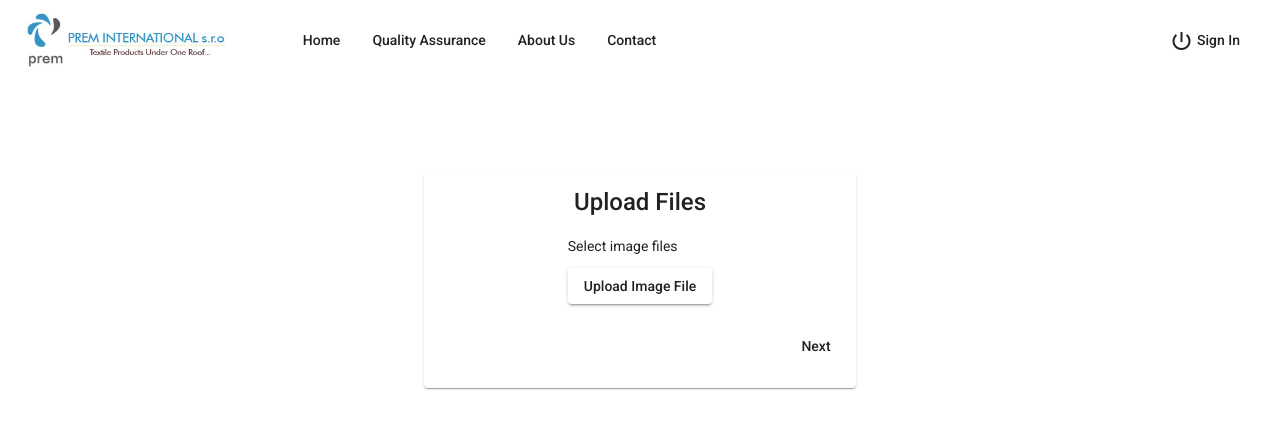
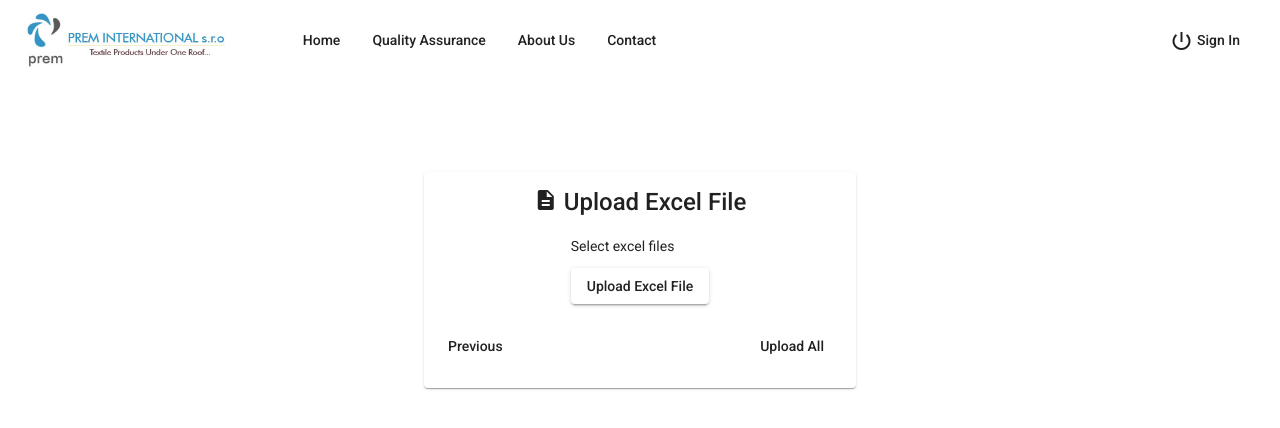
Before and after one commit to git-for-amit/image-gallery-ui, an Angular app: page /file-upload in a window 1280 px wide. Both pictures are taken after a click on the button "Next". Shown: the top 428 px of the page. Built offline with nearby package versions, Linux system fonts and the light colour scheme.

Commit message:
changes to upload files

```diff
--- a/src/app/app.module.ts
+++ b/src/app/app.module.ts
@@ -35,7 +35,6 @@ import { MatChipsModule } from '@angular/material/chips';
 import { HomeComponent } from './home/home.component';
 import { ProductsComponent } from './products/products.component';
 import { AddAuthorizationPipe } from './add-authorization.pipe';
-
 
 @NgModule({
   declarations: [
--- a/src/app/data.service.ts
+++ b/src/app/data.service.ts
@@ -41,4 +41,9 @@ export class DataService {
     let approveUrl = this.url + 'users/approve';
     return this.http.post(approveUrl, user);
   }
+
+  upload(formData: FormData) {
+    let uploadUrl = this.url + 'images/upload-all';
+    return this.http.post(uploadUrl, formData);
+  }
 }
--- a/src/app/file-upload/file-upload.component.css
+++ b/src/app/file-upload/file-upload.component.css
@@ -20,3 +20,17 @@ mat-card-content {
 input[type=file] {
     display: none;
 }
+.opacity-0 {
+    opacity: 0;
+}
+.opacity-1 {
+    opacity: 1;
+}
+
+.display-none {
+    display: none;
+}
+
+.display-block {
+    display: block;
+}
--- a/src/app/file-upload/file-upload.component.html
+++ b/src/app/file-upload/file-upload.component.html
@@ -1,15 +1,41 @@
-<mat-card class="example-card">
-    <mat-card-title>Upload Files</mat-card-title>
+<mat-card [ngClass]="{'display-block': isVisible, 'display-none': !isVisible }">
+    <mat-card-title>
+        <mat-icon>image</mat-icon> &nbsp;Upload Image Files
+    </mat-card-title>
     <mat-card-content>
-        <input #imageFileUpload id="image-file-upload" type="file" name="imageFileUpload" accept="image/*" multiple />
+        <input #imageFileUpload id="image-file-upload" type="file" name="imageFileUpload" accept="image/*" multiple
+            (change)="selectImageFiles($event)" />
         <label for="image-file-upload">
-            <p>Select image files</p>
+            <p>
+                {{imageFileSelectionTitle}}
+            </p>
             <button mat-raised-button (click)="imageFileUpload.click()">Upload Image File</button>
         </label>
     </mat-card-content>
     <mat-card-actions fxLayoutAlign="end ënd">
-        <button mat-button>Next</button>
+        <button mat-button (click)="next()">Next</button>
     </mat-card-actions>
     <mat-card-footer>
     </mat-card-footer>
 </mat-card>
+<mat-card [ngClass]="{'display-none': isVisible, 'display-block': !isVisible }">
+    <mat-card-title>
+        <mat-icon>description</mat-icon> &nbsp;Upload Excel File
+    </mat-card-title>
+    <mat-card-content>
+        <input #excelFileUpload id="excel-file-upload" type="file" name="excelFileUpload" accept=".xls, .xlsx"
+            (change)="selectExcelFile($event)" />
+        <label for="excel-file-upload">
+            <p>
+                {{excelFileSelectionTitle}}
+            </p>
+            <button mat-raised-button (click)="excelFileUpload.click()">Upload Excel File</button>
+        </label>
+    </mat-card-content>
+    <mat-card-actions fxLayoutAlign="space-between">
+        <button mat-button (click)="next()">Previous</button>
+        <button mat-button (click)="uploadAll()">Upload All</button>
+    </mat-card-actions>
+    <mat-card-footer>
+    </mat-card-footer>
+</mat-card>
--- a/src/app/file-upload/file-upload.component.ts
+++ b/src/app/file-upload/file-upload.component.ts
@@ -1,15 +1,72 @@
 import { Component, OnInit } from '@angular/core';
+import { trigger, state, style, transition, animate } from '@angular/animations';
+import { DataService } from '../data.service';
 
 @Component({
   selector: 'app-file-upload',
   templateUrl: './file-upload.component.html',
-  styleUrls: ['./file-upload.component.css']
+  styleUrls: ['./file-upload.component.css'],
+  // animations: [
+  //   trigger('slideMenu', [
+  //     state('false', style({
+  //       transform: 'translateX(-100%)'
+  //     })),
+  //     state('true', style({
+  //       transform: 'translateX(0)'
+  //     })),
+  //     transition('true <=> false', animate('400ms ease-in-out'))
+  //   ])
+  // ]
 })
 export class FileUploadComponent implements OnInit {
 
-  constructor() { }
+  isVisible: boolean = true;
+
+  selectedExcelFileList: FileList;
+
+  selectedImageFileList: FileList;
+
+  imageFileSelectionTitle: string = 'Select image files'
+
+  excelFileSelectionTitle: string = 'Select excel files'
+
+
+
+  constructor(private dataService: DataService) { }
 
   ngOnInit(): void {
   }
 
+  next() {
+    this.isVisible = this.isVisible ? false : true;
+  }
+
+  uploadAll() {
+    if (this.selectedExcelFileList != null && this.selectedExcelFileList.length && this.selectedImageFileList && this.selectedImageFileList.length) {
+      let noOfimageFileSelected = this.selectedImageFileList.length;
+      this.imageFileSelectionTitle = noOfimageFileSelected == 1 ? "1 File Selected" : `${noOfimageFileSelected} Files Selected`
+      let excelFile = this.selectedExcelFileList[0];
+      this.excelFileSelectionTitle = excelFile.name;
+      let formData = new FormData();
+      formData.append("multi-files", excelFile);
+      let imgFileList = this.selectedImageFileList;
+      for (let i = 0; i < imgFileList.length; i++) {
+        formData.append("multi-files", imgFileList[i]);
+      }
+      this.dataService.upload(formData).subscribe(res => {
+        console.log("File upload successful");
+      }, err => {
+        console.log("File upload failed");
+
+      })
+    }
+  }
+
+  selectImageFiles(event: any) {
+    this.selectedImageFileList = event.target.files;
+  }
+
+  selectExcelFile(event: any) {
+    this.selectedExcelFileList = event.target.files;
+  }
 }
```
